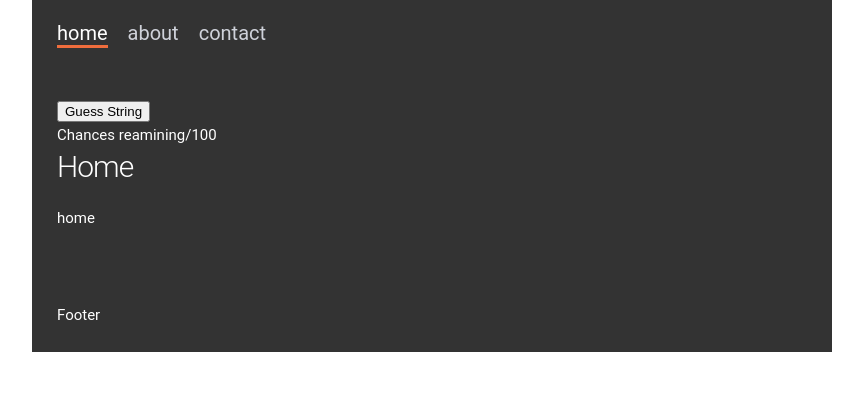
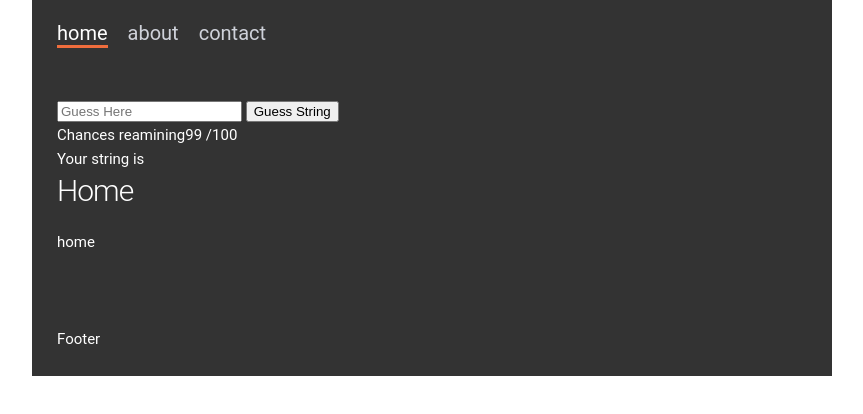
Before and after one commit to starrytraitor/wikidle, a plain HTML site: page index.html in a window 1280 px wide. Both pictures are taken after a click on the button "Guess String". Shown: the part 122-536 px from the top of the page, without its empty margins (208-1071 px from the left). Drawn offline with nearby package versions, Linux system fonts and the light colour scheme.

Commit message:
put input

```diff
--- a/index.html
+++ b/index.html
@@ -36,8 +36,10 @@
     <div id="container">
       <div class="inner">
         <div id="content">
-          <button id="enterGuess">Guess String</button>
-          <div onclick="decreaseChance()">Chances reamining<span id =chancesRemaining></span>/100</div>
+          <input type="text" id="userInput" placeholder="Guess Here">
+          <button id="enterGuess" onclick="decreaseChance()">Guess String</button>
+          <div>Chances reamining<span id =chancesRemaining></span> /100</div>
+          <div>Your string is <span id="guessedWord"></span></div>
 
           <div id="home" class="content-region hide">
             <h2>Home</h2>
--- a/script.js
+++ b/script.js
@@ -24,10 +24,13 @@
 
 })(jQuery);
   var chances = 100
+  var input = ""
   function decreaseChance(){
     document.getElementById("chancesRemaining").textContent = chances
 
-    if (chances>0) chances-=1
+    if (chances>0) {chances-=1, console.log("here")}
 
     document.getElementById("chancesRemaining").textContent = chances
+    input = document.getElementById("userInput").value
+    document.getElementById("guessedWord").textContent = input
   }
```
